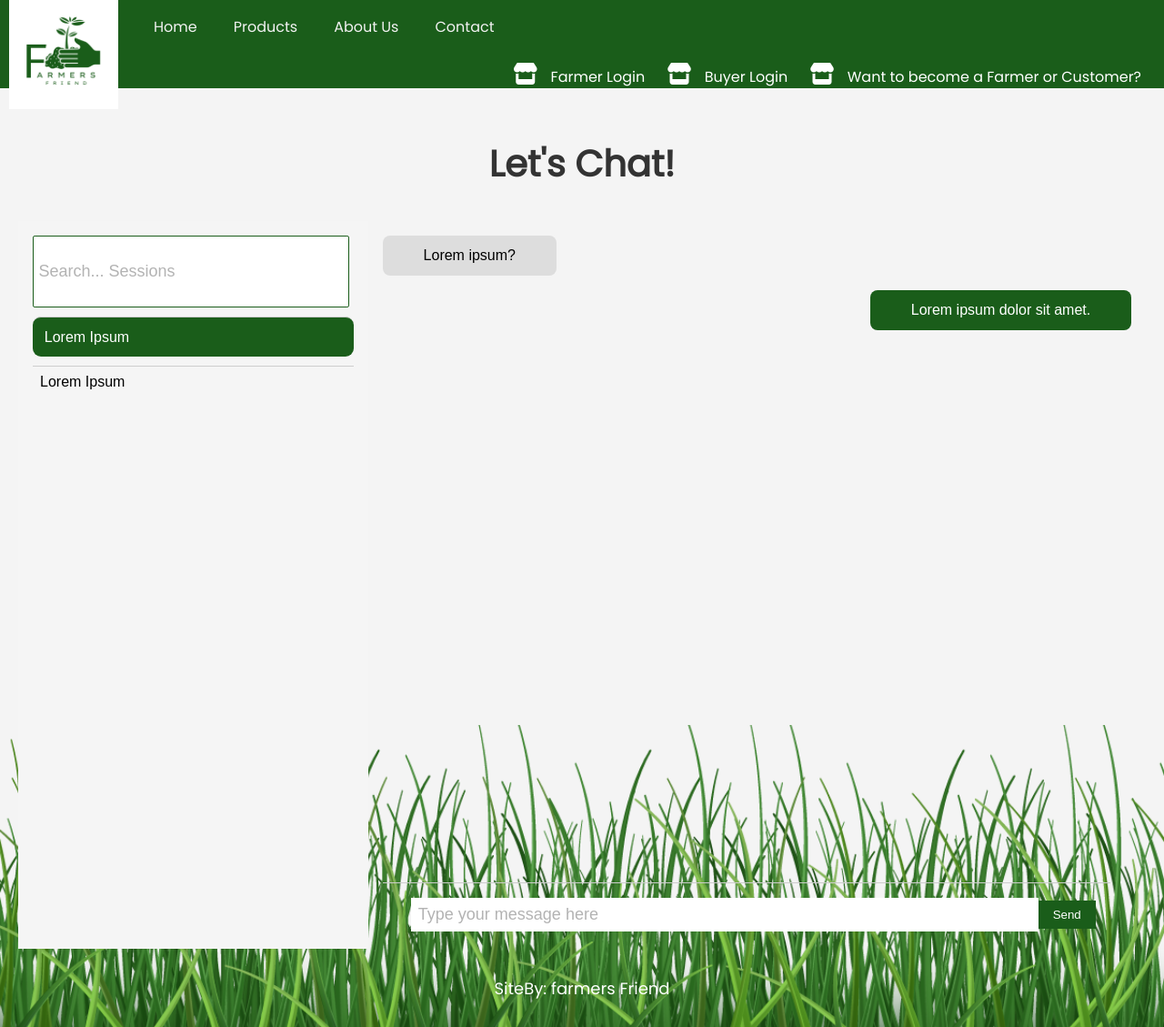
After one commit to zahabiyam/fyp24, a Flask app: page /chat in a window 1280 px wide. The commit adds this page. Shown: the whole page at 91% size. Run offline with Flask 3, Linux system fonts and the light colour scheme; some libraries are stand-ins or nearby versions.

Commit message:
chat layout

```diff
--- a/main.py
+++ b/main.py
@@ -295,5 +295,10 @@ def pinvoice():
         "success":True
     }
 
+@app.route("/chat", methods=['GET', 'POST'])
+def chat():
+
+    return render_template('chat.html')
+
 if __name__ == '__main__':
     app.run(debug=True, port=5001)
--- a/static/css/style.css
+++ b/static/css/style.css
@@ -1470,3 +1470,93 @@ background-color: #155512;
 .product-form button:hover {
     background-color: #155512;
 }
+
+.chat-interface {
+  display: flex;
+  height: 100vh;
+  font-family: Arial, sans-serif;
+}
+
+.sessions {
+  width: 30%;
+  background-color: #f5f5f5;
+  padding: 1rem;
+  overflow-y: auto;
+}
+.sessions input{
+    width: 95%;
+    height: 10%;
+    margin: 0;
+    padding: 0 0.3em;
+    border: 1px solid #1a5d1a;
+    border-radius: 2.1px;
+}
+
+.session-item {
+  padding: 0.5rem;
+  cursor: pointer;
+  border-top: 1px solid #cecece;
+}
+
+.session-item.active {
+  background-color: #1a5d1a;
+  color: #fff;
+  padding: 0.8em;
+  border-radius: 9px;
+  margin: 0.6em 0;
+}
+
+.chat-setting {
+  width: 70%;
+  padding: 1rem;
+  overflow-y: auto;
+}
+
+/* Chat message styles */
+.message {
+  margin-bottom: 1rem;
+  padding: 0.5rem;
+  border-radius: 8px;
+}
+
+.received {
+  background-color: #ddd;
+  padding: 0.8em 2.8em;
+}
+
+.sent {
+  background-color: #1a5d1a;
+  color: #fff;
+  padding: 0.8em 2.8em;
+  float: right;
+}
+
+.chat-input {
+  display: flex;
+  align-items: center;
+  padding: 1rem;
+  border-top: 1px solid #ccc;
+  position: absolute;
+  bottom: 80px;
+  width: 60%;
+}
+
+.chat-input input {
+  flex: 1;
+  padding: 0.5rem;
+  border: none;
+  outline: none;
+}
+
+.chat-input button {
+  padding: 0.5rem 1rem;
+  border: none;
+  outline: none;
+  cursor: pointer;
+  background-color: #1A5D1A;
+  color: #fff;
+}
+
+.chat-input button:hover{
+  background-color: #155512;
+}
--- /dev/null
+++ b/templates/chat.html
@@ -0,0 +1,22 @@
+{% extends "farmer_base.html" %}
+{% block farmer_base %}
+    <div class="container">
+        <h2>Let's Chat!</h2>
+        <div class="chat-interface">
+            <div class="sessions">
+                <input type="text" placeholder="Search... Sessions">
+                <div class="session-item active">Lorem Ipsum</div>
+                <div class="session-item">Lorem Ipsum</div>
+                <!-- Add more session items as needed -->
+            </div>
+            <div class="chat-setting">
+                <div class="message received">Lorem ipsum?</div>
+                <div class="message sent">Lorem ipsum dolor sit amet.</div>
+                <!-- Add more chat messages here -->
+                <div class="chat-input">
+                    <input type="text" placeholder="Type your message here">
+                    <button>Send</button>
+            </div>
+        </div>
+    </div>
+{% endblock %}
```
